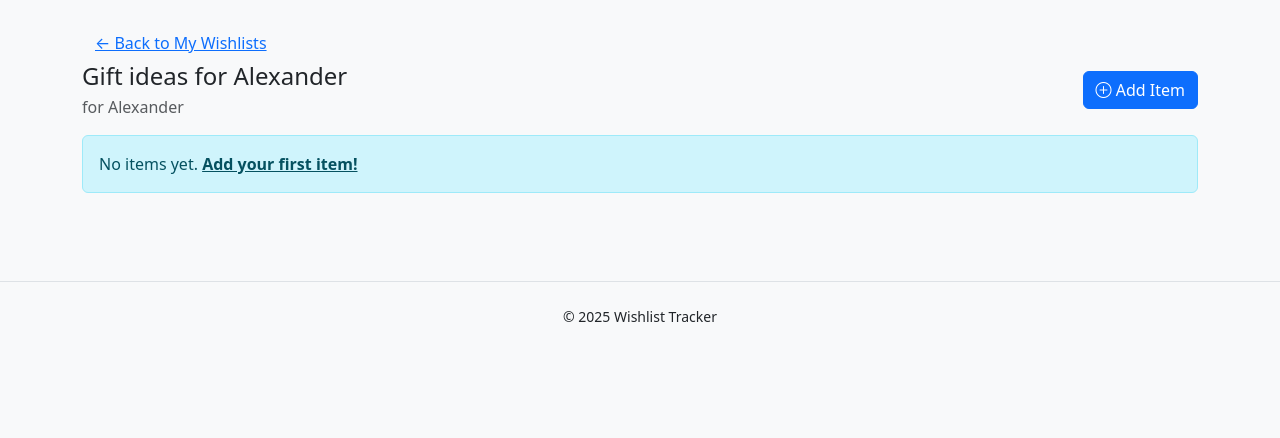
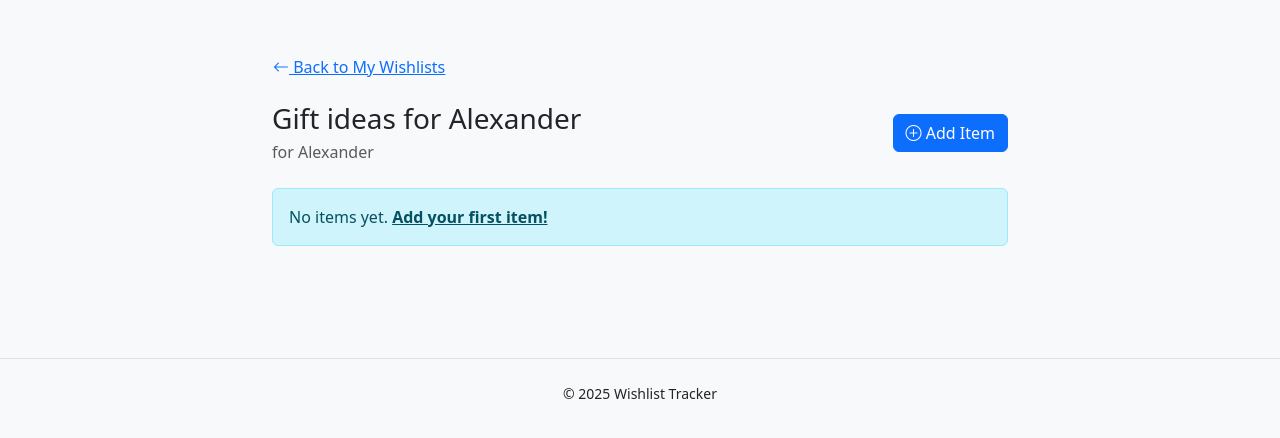
Before and after one commit to kakilian/xmasTracker, a Django app: page /wishlists/3/ in a window 1280 px wide. Shown: the part 56-494 px from the top of the page. Run offline with Django 5.2, Linux system fonts and the light colour scheme; a user stored in the database is signed in; data comes from the database, SQL or seed files in the repository; both versions use the stored data as it was after the commit.

Commit message:
Update: enhance layout and styling for wishlist templates and home page

```diff
--- a/wishlist/templates/wishlist/wishlist_detail.html
+++ b/wishlist/templates/wishlist/wishlist_detail.html
@@ -1,11 +1,15 @@
 {% extends "base.html" %}
 {% block title %}Wishlist Details{% endblock %}
 {% block content %}
-<main class="container py-4">
-  <a class="btn btn-link" href="{% url 'wishlist_list' %}">&larr; Back to My Wishlists</a>
-  <header class="mb-3 d-flex justify-content-between align-items-center">
+<main class="container py-4 py-md-5">
+  <div class="row justify-content-center">
+    <div class="col-12 col-lg-10 col-xl-8">
+      <a class="btn btn-link ps-0 mb-3" href="{% url 'wishlist_list' %}">
+        <i class="bi bi-arrow-left"></i> Back to My Wishlists
+      </a>
+      <header class="d-flex flex-column flex-sm-row justify-content-between align-items-start align-items-sm-center gap-3 mb-4">
         <div>
-      <h1 class="h4 mb-1">{{ wishlist.title }}</h1>
+          <h1 class="h3 mb-1">{{ wishlist.title }}</h1>
           <p class="text-muted mb-0">for {{ wishlist.person_name }}</p>
         </div>
         <a class="btn btn-primary" href="{% url 'item_create' wishlist.pk %}">
@@ -14,16 +18,16 @@
       </header>
 
       {% if items %}
-  <ul class="list-group">
+      <ul class="list-group shadow-sm">
         {% for item in items %}
           <li class="list-group-item {% if item.is_purchased %}bg-light{% endif %}">
-        <div class="d-flex justify-content-between align-items-start">
-          <div class="me-3 flex-grow-1">
-            <div class="fw-semibold {% if item.is_purchased %}text-decoration-line-through text-muted{% endif %}">
+            <div class="d-flex flex-column flex-md-row justify-content-between gap-3">
+              <div class="flex-grow-1">
+                <div class="fw-semibold mb-1 {% if item.is_purchased %}text-decoration-line-through text-muted{% endif %}">
                   {{ item.description }}
                 </div>
                 {% if item.url %}
-              <a href="{{ item.url }}" target="_blank" rel="noopener" class="small">
+                  <a href="{{ item.url }}" target="_blank" rel="noopener" class="small d-inline-block mb-1">
                     <i class="bi bi-link-45deg"></i> View link
                   </a>
                 {% endif %}
@@ -31,8 +35,8 @@
                   <div class="small text-muted">{{ item.notes }}</div>
                 {% endif %}
               </div>
-          <div class="text-end d-flex align-items-center gap-2">
-            <div class="d-flex flex-column align-items-end gap-1">
+              <div class="d-flex flex-row flex-md-column align-items-start align-items-md-end gap-2">
+                <div class="d-flex flex-wrap gap-2 align-items-center">
                   {% if item.priority == 1 %}
                     <span class="badge bg-danger">High Priority</span>
                   {% elif item.priority == 2 %}
@@ -45,28 +49,32 @@
                     <button type="submit" class="btn btn-sm {% if item.is_purchased %}btn-success{% else %}btn-outline-secondary{% endif %}"
                             title="Mark as {% if item.is_purchased %}not purchased{% else %}purchased{% endif %}">
                       <i class="bi bi-{% if item.is_purchased %}check-circle-fill{% else %}circle{% endif %}"></i>
-                  {{ item.is_purchased|yesno:'Purchased,Mark as Purchased' }}
+                      <span class="d-none d-sm-inline">{{ item.is_purchased|yesno:'Purchased,Mark as Purchased' }}</span>
                     </button>
                   </form>
                 </div>
+                <div class="d-flex gap-2">
                   <a href="{% url 'item_edit' wishlist.pk item.pk %}" class="btn btn-sm btn-outline-primary" title="Edit item">
                     <i class="bi bi-pencil"></i>
                   </a>
                   <form method="post" action="{% url 'item_delete' wishlist.pk item.pk %}" class="d-inline">
                     {% csrf_token %}
-              <button type="submit" class="btn btn-sm btn-outline-danger" onclick="return confirm('Are you sure you want to delete this item?')">
+                    <button type="submit" class="btn btn-sm btn-outline-danger" onclick="return confirm('Are you sure you want to delete this item?')" title="Delete item">
                       <i class="bi bi-trash"></i>
                     </button>
                   </form>
+                </div>
               </div>
             </div>
           </li>
         {% endfor %}
       </ul>
       {% else %}
-    <div class="alert alert-info">
+        <div class="alert alert-info" role="alert">
           No items yet. <a href="{% url 'item_create' wishlist.pk %}" class="alert-link">Add your first item!</a>
         </div>
       {% endif %}
+    </div>
+  </div>
 </main>
 {% endblock %}
```
Also changed, not shown: wishlist/templates/wishlist/home.html (+10 -10 lines), wishlist/templates/wishlist/wishlist_list.html (+9 -5 lines), db.sqlite3. Lines whose indentation alone changed are shown as unchanged.
